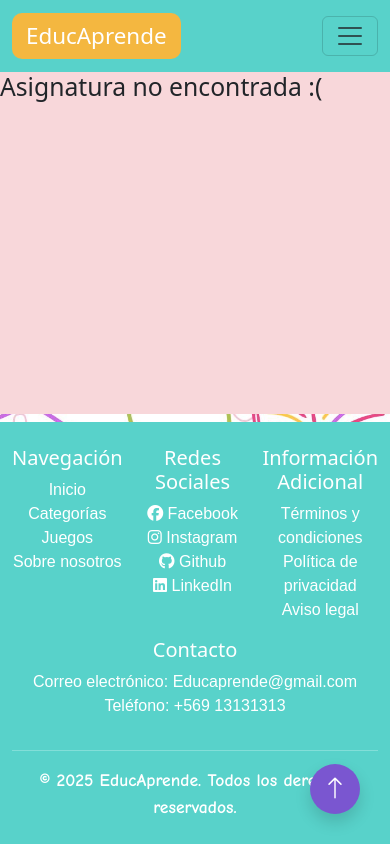
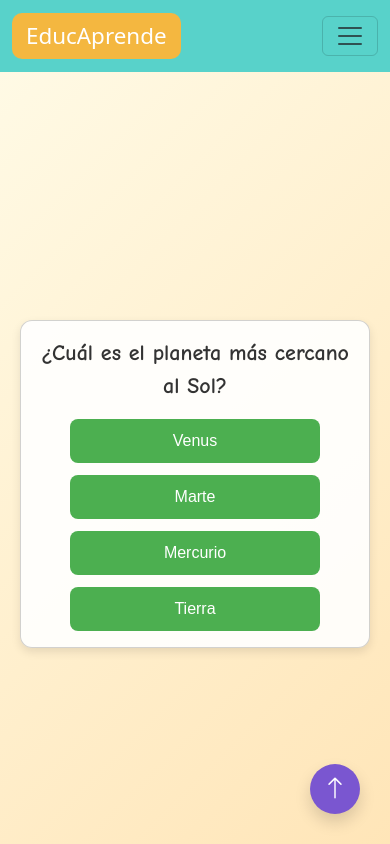
Before and after one commit to Margopvz/EducAprende-R, a React (Vite) app: page /categorias/ciencias in a window 390 px wide. Shown: the top 844 px of the page. Built offline with nearby package versions, Linux system fonts and the light colour scheme; a web font is replaced by a local one.

Commit message:
JuegoTriviaCiencias

```diff
--- /dev/null
+++ b/src/Data/preguntasCiencias.js
@@ -0,0 +1,35 @@
+const preguntas = [
+  {
+    pregunta: '¿Cuál es el planeta más cercano al Sol?',
+    opciones: ['Venus', 'Marte', 'Mercurio', 'Tierra'],
+    correcta: 'Mercurio',
+  },
+  {
+    pregunta: '¿De qué color es el sol visto desde la Tierra?',
+    opciones: ['Amarillo', 'Blanco', 'Naranja', 'Rojo'],
+    correcta: 'Amarillo',
+  },
+  {
+    pregunta: '¿Cuántos estados de la materia existen comúnmente?',
+    opciones: ['3', '4', '5', '6'],
+    correcta: '4',
+  },
+  {
+    pregunta: '¿Qué gas respiramos principalmente?',
+    opciones: ['Dióxido de carbono', 'Oxígeno', 'Nitrógeno', 'Hidrógeno'],
+    correcta: 'Oxígeno',
+  },
+  {
+    pregunta: '¿Dónde viven los pingüinos naturalmente?',
+    opciones: ['África', 'Antártida', 'Asia', 'Europa'],
+    correcta: 'Antártida',
+  },
+];
+
+
+
+export default preguntas;
+
+
+
+//Continuar con el desarrollo del juego de ciencias en React que trabajamos ayer. Quiero seguir con el archivo `gameciencias.jsx` y sus estilos CSS. El juego ya tiene lógica de niveles, experiencia, barra de progreso y está casi responsivo. Quiero seguir mejorando la interfaz.
--- a/src/components/CategoryRouter.jsx
+++ b/src/components/CategoryRouter.jsx
@@ -2,6 +2,7 @@ import { useParams } from "react-router-dom";
 import TimeLGame from "./TimeLGame/TimeLGame";
 import WordleGame from "./WordleGame/WordleGame"
 import SopaDeLetras from "./SopaDeLetras/sopaDeLetras";
+import TriviaCiencias from "./TriviaCiencias/TriviaCiencias";
 const CategoryRouter = () => {
   const { asignatura } = useParams();
 
@@ -12,7 +13,8 @@ const CategoryRouter = () => {
       return <WordleGame />;
     case "ingles":
       return <SopaDeLetras />;
-
+    case "ciencias":
+      return <TriviaCiencias />;
     default:
       return <h2 className="text-dark bg-danger-subtle">Asignatura no encontrada :(</h2>;
   }
--- /dev/null
+++ b/src/components/TriviaCiencias/QuestionCard.css
@@ -0,0 +1,38 @@
+.card {
+  width: 100%;
+  max-width: none;
+  background-color: rgba(255, 255, 255, 0.9);
+  border-radius: 12px;
+  padding: 20px;
+  box-shadow: 0 4px 10px rgba(0,0,0,0.1);
+  margin-bottom: 20px;
+}
+.pregunta {
+  font-size: 22px;
+  font-weight: 600;
+  margin-bottom: 16px;
+  color: #333;
+  text-align: center;
+}
+.opciones {
+  display: flex;
+  flex-direction: column;
+  gap: 12px;
+}
+.boton {
+  background-color: #4CAF50;
+  border: none;
+  border-radius: 8px;
+  padding: 14px;
+  font-size: 18px;
+  color: white;
+  cursor: pointer;
+  width: auto;          /* 👈 no ocupar todo el ancho */
+  min-width: 250px;
+  max-width: 90%;       /* 👈 para que no se desborde en móviles */
+  align-self: center;   /* 👈 centrado */
+}
+
+.boton:hover {
+  background-color: #388E3C;
+}
--- /dev/null
+++ b/src/components/TriviaCiencias/QuestionCard.jsx
@@ -0,0 +1,23 @@
+
+import React from 'react';
+import PropTypes from 'prop-types';
+import './QuestionCard.css';
+
+export default function QuestionCard({ pregunta, opciones, respuestaCorrecta, onSelect }) {
+  return (
+    <div className="card">
+      <p className="pregunta">{pregunta}</p>
+      <div className="opciones">
+        {opciones.map((op, idx) => (
+          <button
+            key={idx}
+            className="boton"
+            onClick={() => onSelect(op === respuestaCorrecta)}
+          >
+            {op}
+          </button>
+        ))}
+      </div>
+    </div>
+  );
+}
--- /dev/null
+++ b/src/components/TriviaCiencias/TriviaCiencias.css
@@ -0,0 +1,101 @@
+html, body, #root {
+  height: 100%;
+  margin: 0;
+}
+.game-container {
+  display: flex;
+  flex-direction: column;
+  align-items: center;
+  justify-content: center;
+  background: linear-gradient(135deg, #FFFAE5 0%, #FFE4B5 100%);
+  min-height: 100vh;
+  padding: 20px;
+  box-sizing: border-box;
+  height: 100vh;
+}
+@media (max-width: 600px) {
+  .card {
+    padding: 16px;
+  }
+  .boton {
+    font-size: 16px;
+    padding: 10px;
+  }
+}
+
+.loading {
+  font-size: 18px;
+  color: #666;
+  text-align: center;
+}
+.xp-bar-container {
+  display: flex;
+  align-items: center;
+  gap: 8px;
+  width: 90%;
+  max-width: 600px;
+  margin-bottom: 16px;
+}
+.xp-label, .level-label {
+  font-size: 14px;
+  font-weight: bold;
+  color: #333;
+}
+.xp-progress {
+  flex: 1;
+  height: 12px;
+  appearance: none;
+  border-radius: 6px;
+  overflow: hidden;
+}
+.xp-progress::-webkit-progress-bar {
+  background-color: #ddd;
+}
+.xp-progress::-webkit-progress-value {
+  background-color: #4CAF50;
+}
+.score-wrapper {
+  display: flex;
+  flex-direction: column;
+  align-items: center;
+  background-color: #FFF;
+  border-radius: 12px;
+  padding: 20px;
+  box-shadow: 0 4px 10px rgba(0,0,0,0.1);
+
+}
+.score-text {
+  font-size: 24px;
+  font-weight: bold;
+  color: #4B4B4B;
+  margin-bottom: 12px;
+  text-align: center;
+}
+.xp-text, .level-text {
+  font-size: 16px;
+  color: #333;
+  margin: 4px 0;
+}
+.actions {
+  display: flex;
+  gap: 10px;
+  margin-top: 16px;
+  flex-wrap: wrap;
+  justify-content: center;
+}
+.boton-retry, .boton-back {
+  background-color: #4CAF50;
+  border: none;
+  border-radius: 8px;
+  padding: 10px 20px;
+  font-size: 14px;
+  color: white;
+  cursor: pointer;
+  width: auto;         /* 👈 evita que ocupen todo el ancho */
+  min-width: 120px;    /* 👈 tamaño mínimo para mantener consistencia */
+  max-width: 200px;    /* 👈 evita que se hagan gigantes en pantallas grandes */
+}
+
+.boton-retry:hover, .boton-back:hover {
+  background-color: #388E3C;
+}
--- /dev/null
+++ b/src/components/TriviaCiencias/TriviaCiencias.jsx
@@ -0,0 +1,89 @@
+/* File: src/pages/gameciencias.jsx */
+import React, { useState, useEffect } from 'react';
+import QuestionCard from './QuestionCard';
+import preguntas from '../../Data/preguntasCiencias';
+import './TriviaCiencias.css';
+
+// Función para desordenar arrays
+function shuffleArray(array) {
+  return array
+    .map(item => ({ item, sort: Math.random() }))
+    .sort((a, b) => a.sort - b.sort)
+    .map(({ item }) => item);
+}
+
+export default function GameCiencias({ onBack }) {
+  const [questions, setQuestions] = useState([]);
+  const [currentIndex, setCurrentIndex] = useState(0);
+  const [score, setScore] = useState(0);
+  const [showScore, setShowScore] = useState(false);
+
+  // -- Lógica de experiencia y niveles --
+  const [xp, setXp] = useState(0); // XP acumulada, persiste entre rondas
+  const [level, setLevel] = useState(0); // Usuario empieza en nivel 0
+  const levelThresholds = Array.from({ length: 30 }, (_, i) => 5 * Math.pow(2, i));
+
+  const updateLevel = (xpValue) => {
+    let newLevel = 0;
+    for (let i = 0; i < levelThresholds.length; i++) {
+      if (xpValue >= levelThresholds[i]) newLevel = i + 1;
+    }
+    setLevel(newLevel);
+  };
+  // -- Fin lógica de experiencia y niveles --
+
+  // Mezcla inicial de preguntas
+  useEffect(() => {
+    setQuestions(shuffleArray(preguntas));
+  }, []);
+
+  // Reinicia preguntas e índice, conserva XP y nivel
+  const restartGame = () => {
+    setQuestions(shuffleArray(preguntas));
+    setCurrentIndex(0);
+    setScore(0);
+    setShowScore(false);
+  };
+
+  const handleAnswer = (isCorrect) => {
+    // Cada respuesta da 0.5 XP
+    setXp(prev => {
+      const newXp = prev + 0.5;
+      updateLevel(newXp);
+      return newXp;
+    });
+    if (isCorrect) setScore(prev => prev + 1);
+    const next = currentIndex + 1;
+    if (next < questions.length) {
+      setCurrentIndex(next);
+    } else {
+      setShowScore(true);
+    }
+  };
+
+  if (!questions.length) return <div className="loading">Cargando juego...</div>;
+  const current = questions[currentIndex];
+
+  return (
+    <div className="game-container">
+      {!showScore ? (
+        <QuestionCard
+          pregunta={current.pregunta}
+          opciones={current.opciones}
+          respuestaCorrecta={current.correcta}
+          onSelect={handleAnswer}
+        />
+      ) : (
+        <div className="score-wrapper">
+          <h2 className="score-text">¡Tu puntaje: {score} de {questions.length}!</h2>
+          <p className="xp-text">Experiencia: {xp.toFixed(1)} XP</p>
+          <p className="level-text">Nivel alcanzado: {level}</p>
+          <div className="actions">
+            <button className="boton-retry" onClick={restartGame}>Jugar de nuevo</button>
+            <button className="boton-back" onClick={onBack}>Volver al menú</button>
+          </div>
+        </div>
+      )}
+    </div>
+  );
+}
```
